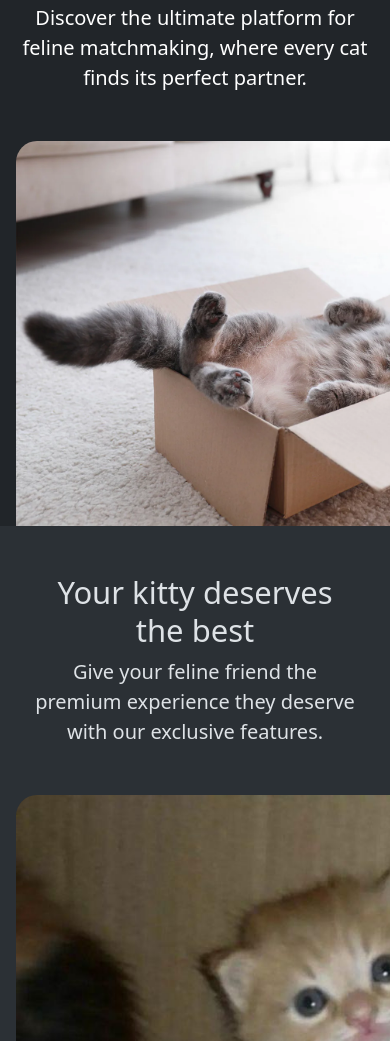
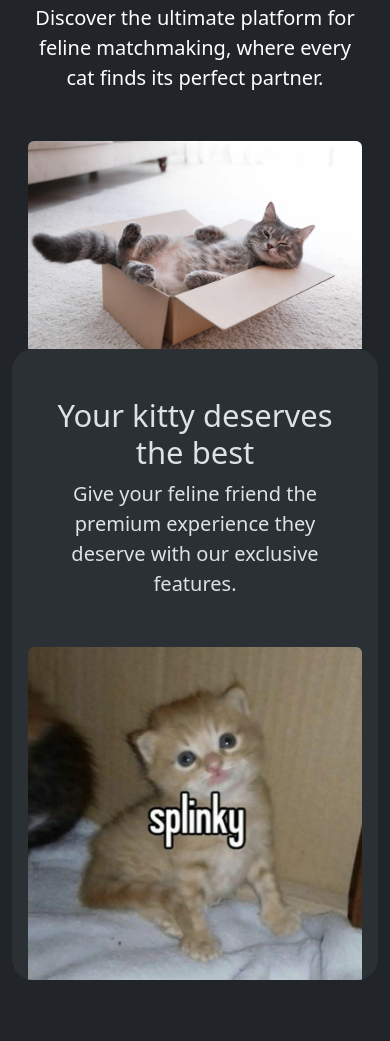
Before and after one commit to MoshiPoshi/TinCat, a plain HTML site: page index.html in a window 390 px wide. Shown: the part 1073-2114 px from the top of the page. Drawn offline with nearby package versions, Linux system fonts and the light colour scheme.

Commit message:
Responsive updates

```diff
--- a/index.html
+++ b/index.html
@@ -120,6 +120,7 @@
     </section>
     <!-- Headlines Section -->
     <section id="headlines">
+      <div class="container">
         <div
           class="text-bg-dark me-md-3 pt-3 px-3 pt-md-5 px-md-5 text-center overflow-hidden"
         >
@@ -131,13 +132,15 @@
         </p>
           </div>
           <img
-          width="620"
-          style="border-radius: 21px 21px 0 0"
         src="./images/Trial1-Recovered_copy_1600x.webp"
+        class="img-fluid rounded-top"
+        alt="Best Cat Matching"
+        style="max-width: 100%; height: auto; border-radius: 21px 21px 0 0;"
           />
         </div>
         <div
           class="bg-body-tertiary me-md-3 pt-3 px-3 pt-md-5 px-md-5 text-center overflow-hidden"
+          style="border-radius: 21px"
         >
           <div class="my-3 p-3">
         <h2 class="display-5">Your kitty deserves the best</h2>
@@ -147,9 +150,10 @@
         </p>
           </div>
           <img
-          width="620"
-          style="border-radius: 21px 21px 0 0"
         src="./images/silly-cats-v0-692zjh3ufxpa1.jpg"
+        class="img-fluid rounded-top"
+        alt="Your kitty deserves the best"
+        style="max-width: 100%; height: auto; border-radius: 21px 21px 0 0;"
           />
         </div>
     </section>
```
Lines whose indentation alone changed are shown as unchanged.
